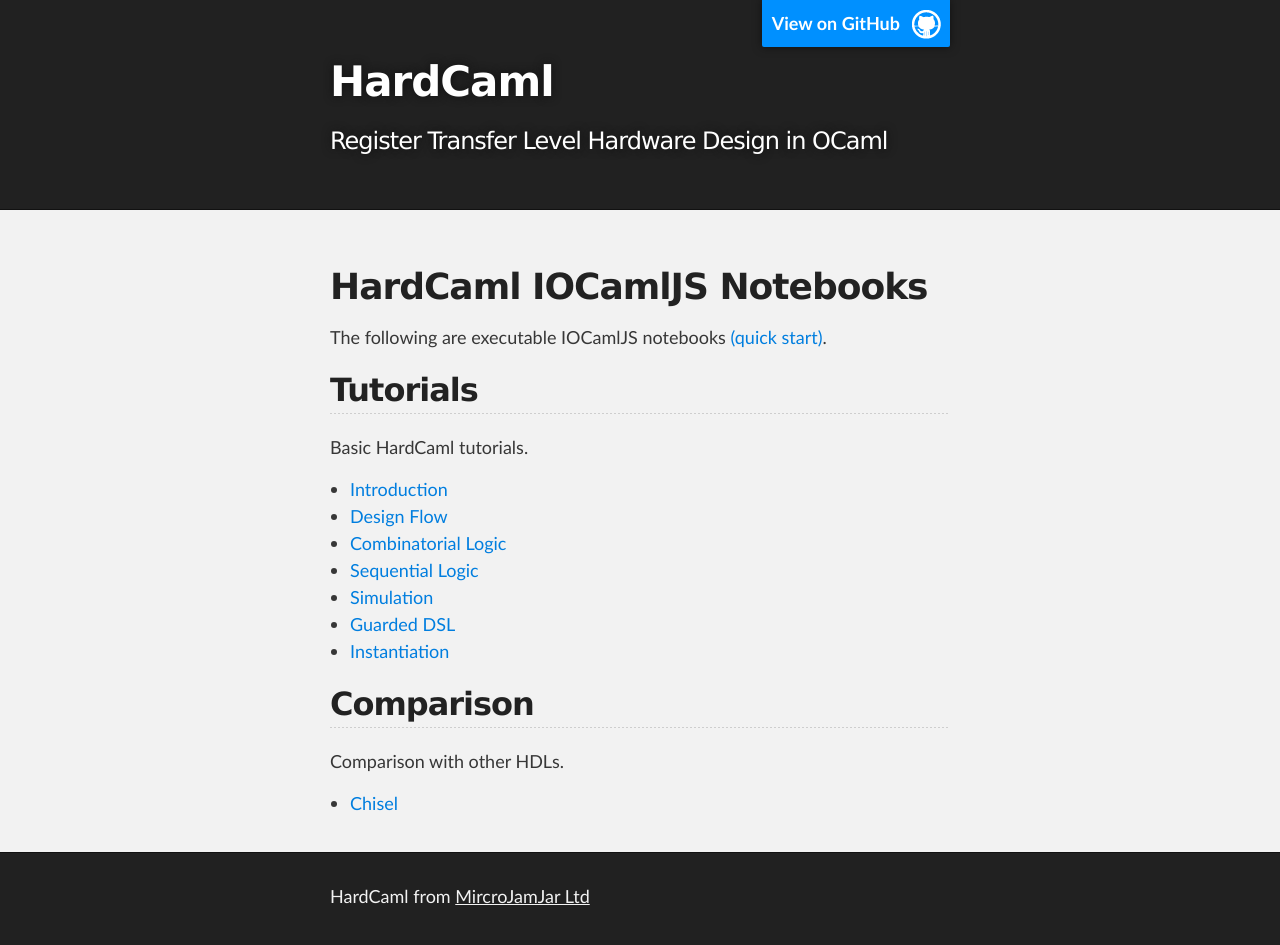
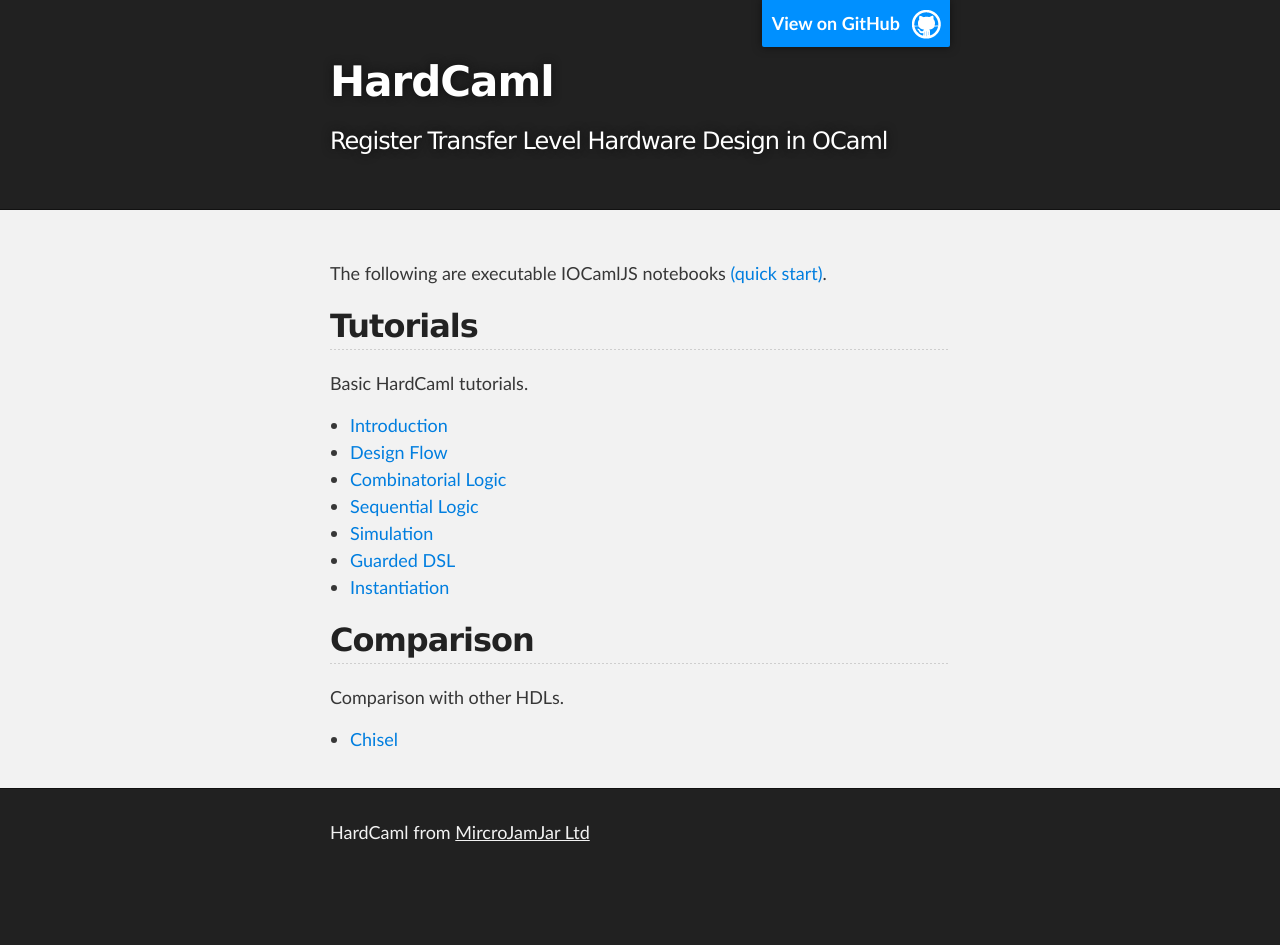
Before and after one commit to ujamjar/hardcaml, a Jekyll site: the page built from index.md, in a window 1280 px wide. Built offline with Jekyll 4.4.1, drawn with Linux system fonts in a browser that asks for light colours; after the commit the page ends 900 px from its top, so only the background shows below that.

Commit message:
remove top heading which looks wrong

```diff
--- a/index.md
+++ b/index.md
@@ -3,8 +3,6 @@
 title: HardCaml
 description: Register Transfer Level Hardware Design in OCaml
 ---
-
-# HardCaml IOCamlJS Notebooks
 
 The following are executable IOCamlJS notebooks [(quick start)](quick-start.html).
 
```
